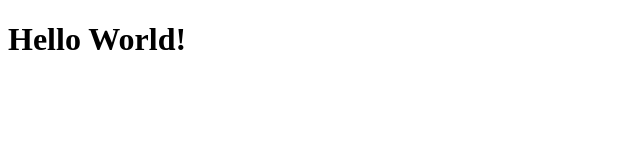
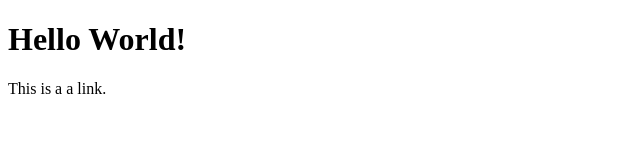
Before and after one commit to j5un/covid19_data_vis, a plain HTML site: page index.html in a window 1280 px wide. Shown: the whole page, without its empty margins (0-640 px from the left). Drawn offline with Linux system fonts and the light colour scheme.

Commit message:
Update index.html

```diff
--- a/index.html
+++ b/index.html
@@ -1,3 +1,6 @@
 <!DOCTYPE html>
 
 <h1>Hello World!</h1>
+
+<!-- Add a link -->
+<p>This is a <href="https://www.d3-graph-gallery.com"> a link.
```
